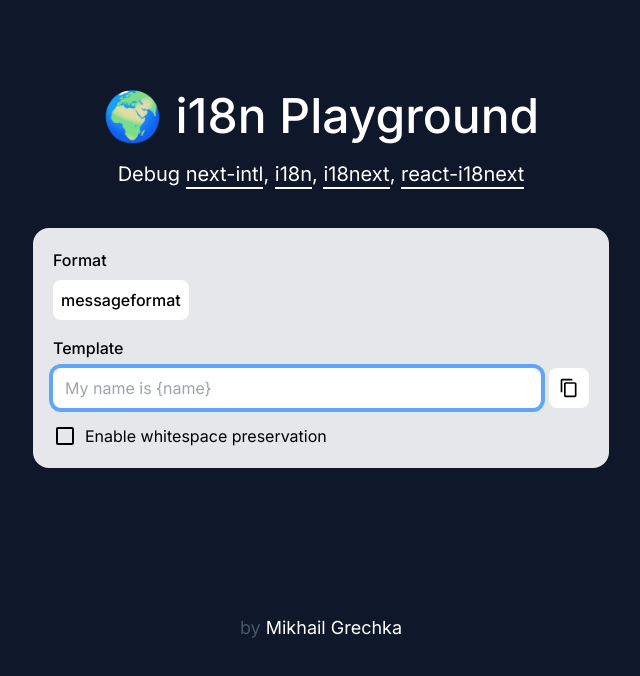
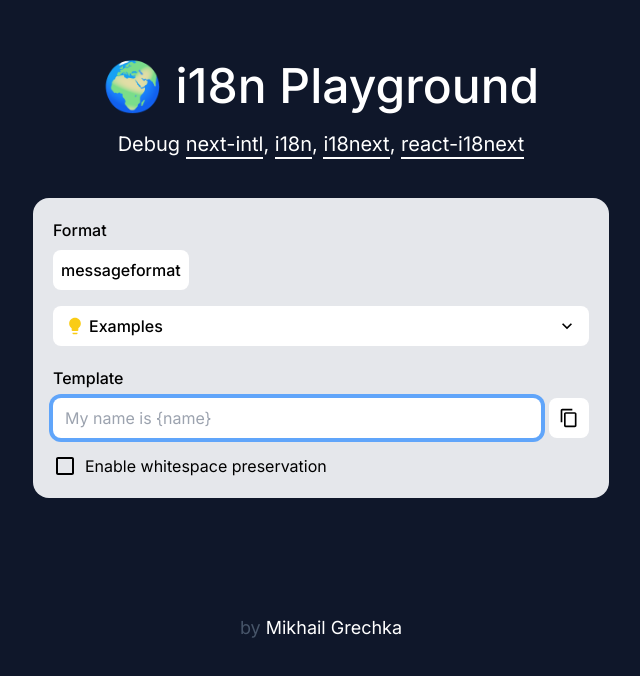
Before and after one commit to grech-ca/i18n-playground, a Next.js app: page / in a window 1280 px wide. Shown: the part 102-778 px from the top of the page, without its empty margins (319-959 px from the left). Built offline with nearby package versions, Linux system fonts and the light colour scheme.

Commit message:
Implement examples

```diff
--- a/src/ArgumentInput/index.tsx
+++ b/src/ArgumentInput/index.tsx
@@ -6,20 +6,14 @@
 import {MdOutlineTextFields, MdNumbers, MdFormatListBulleted, MdForest, MdAccessTime, MdCalendarToday} from 'react-icons/md'
 import { EditableElement } from 'common/types/editable-element'
 import dayjs from 'dayjs'
-import {useMount, useUnmount} from 'react-use'
 
 export type ArgumentInputProps = {
   element: EditableElement
   value: string
   onChange: (value: string) => void
-  onMount: () => void
-  onUnmount: () => void
 }
 
-export const ArgumentInput = ({element, value, onChange, onMount, onUnmount}: ArgumentInputProps) => {
-  useMount(onMount)
-  useUnmount(onUnmount)
-
+export const ArgumentInput = ({element, value, onChange}: ArgumentInputProps) => {
   const inputClassName = cn('outline-none bg-gray-100 transition-all rounded-lg px-2 py-1 focus:bg-white focus:ring focus:ring-blue-400')
   const optionClassName = cn('transition-all [&:not(&:disabled)]:active:scale-95 text-left [&:not(&:disabled)]cursor-pointer focus:ring focus:ring-blue-400 focus:bg-white rounded-lg px-2 py-1 bg-gray-100 outline-none disabled:bg-blue-200')
 
--- /dev/null
+++ b/src/ExamplesList/index.tsx
@@ -0,0 +1,105 @@
+import {cn} from 'common/helpers'
+import { Fragment, useCallback } from "react"
+import {Disclosure} from '@headlessui/react'
+import { MdKeyboardArrowDown, MdLightbulb } from 'react-icons/md'
+
+export type Example = {
+  name: string
+  template: string
+  values: Record<string, string>
+}
+
+export type ExamplesListProps = {
+  onClickExample: (example: Example) => void
+}
+
+const examples: Example[] = [
+  {
+    name: 'Argument',
+    template: 'Hi! My name is {name}.',
+    values: {name: 'John Doe'}
+  },
+  {
+    name: 'Plural',
+    template: 'I am {age, plural, =1 {# year} other {# years}} old.',
+    values: {age: '22'},
+  },
+  {
+    name: 'Number',
+    template: '{percent, number, percent} of this glass is full.',
+    values: {percent: '0.5'}
+
+  },
+  {
+    name: 'Select',
+    template: 'The task is {status, select, in_progress {in progress} todo {not started} finished {finished} other {N/A}}.',
+    values: {status: 'finished'}
+  },
+  {
+    name: 'Date',
+    template: `I've worked here since {date, date, medium}`,
+    values: { date: new Date().toISOString().slice(0, 19) }
+  }
+]
+
+export const ExamplesList = ({onClickExample}: ExamplesListProps) => {
+  const handleClickExample = useCallback((name: string) => {
+    const targetExample = examples.find((example) => example.name === name)
+    if (targetExample) onClickExample(targetExample)
+  }, [onClickExample])
+
+  return (
+    <Disclosure>
+      {({open}) => (
+        <div
+          className={cn(
+            'grid transition-[grid-template-rows]',
+            {
+              'grid-rows-[min-content_0fr]': !open,
+              'grid-rows-[min-content_1fr]': open,
+            }
+          )}
+        >
+          <Disclosure.Button
+            className={cn(
+              'font-medium text-left focus:ring-4 focus:ring-blue-400 px-3 py-2 rounded-lg outline-none bg-white',
+              'transition-all active:scale-[0.98] flex justify-between items-center',
+            )}
+          >
+            <div className="flex items-center gap-x-1">
+              <MdLightbulb className="text-xl text-yellow-400" />
+              <span>Examples</span>
+            </div>
+            <MdKeyboardArrowDown className={cn('text-xl transition-transform', {'rotate-180': open})} />
+          </Disclosure.Button>
+          <Disclosure.Panel
+            static
+            className={cn(
+              'flex gap-x-3 w-full p-1 pb-5 -mb-5 transition-all',
+              {
+                'overflow-x-auto opacity-100 mt-2': open,
+                'overflow-hidden opacity-0 mt-0': !open,
+              }
+            )}
+          >
+            {examples.map(({name, template}, index) => (
+              <button
+                key={name}
+                onClick={() => handleClickExample(name)}
+                className={cn(
+                  'grid gap-y-1 grid-rows-[auto_1fr] p-2 rounded-lg bg-white transition-all active:scale-95 w-40 min-w-[10rem]',
+                  'outline-none focus:ring-4 focus:ring-blue-400 text-left'
+                )}
+              >
+                <div className="text-sm font-medium">{index + 1}. {name}</div>
+                <div className="bg-gray-700 text-[10px] text-white rounded p-1 h-full">
+                  {template}
+                </div>
+              </button>
+            ))}
+          </Disclosure.Panel>
+        </div>
+      )}
+    </Disclosure>
+  )
+}
--- a/src/app/page.tsx
+++ b/src/app/page.tsx
@@ -17,6 +17,7 @@
 import { Checkbox } from 'Checkbox';
 import { Format, FormatRadio } from 'FormatRadio';
 import { EditableElement } from 'common/types/editable-element';
+import { Example, ExamplesList } from 'ExamplesList';
 
 const HomePage = () => {
   const [template, setTemplate] = useState('')
@@ -73,6 +74,16 @@
     return uniqueArgumentElements
   }, [elements])
 
+  useEffect(() => {
+    const defaultValues = Object.fromEntries(argumentElements.map(({value}) => [value, '']))
+    setValues(prev => ({...defaultValues, ...prev}))
+  }, [argumentElements])
+
+  const handleExampleClick = useCallback(({template, values}: Example) => {
+    setTemplate(template)
+    setValues(values)
+  }, [])
+
   return (
     <div className="grid grid-rows-[1fr_auto] p-6 pt-12 h-full">
       <div className="flex flex-col gap-y-4 items-center justify-center">
@@ -96,6 +107,8 @@
         <div className="grid gap gap-y-4 p-5 rounded-2xl bg-gray-200 w-full md:w-[36rem]">
           <FormatRadio value={selectedFormat} onChange={setSelectedFormat} />
 
+          <ExamplesList onClickExample={handleExampleClick} />
+
           <TemplateInput value={template} onChange={setTemplate} />
 
           {argumentElements.length > 0 && (
@@ -113,8 +126,6 @@
                     element={element}
                     value={values[element.value]}
                     onChange={value => setValue(element.value, value)}
-                    onMount={registerValue(element.value)}
-                    onUnmount={unregisterValue(element.value)}
                   />
                 </Transition>
               ))}
```
